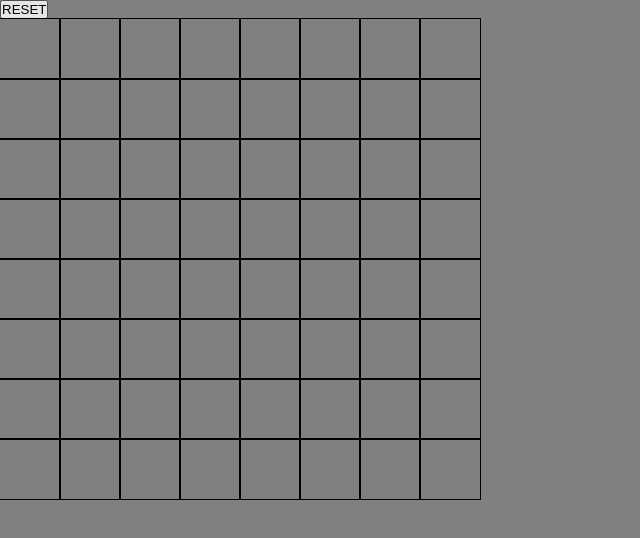
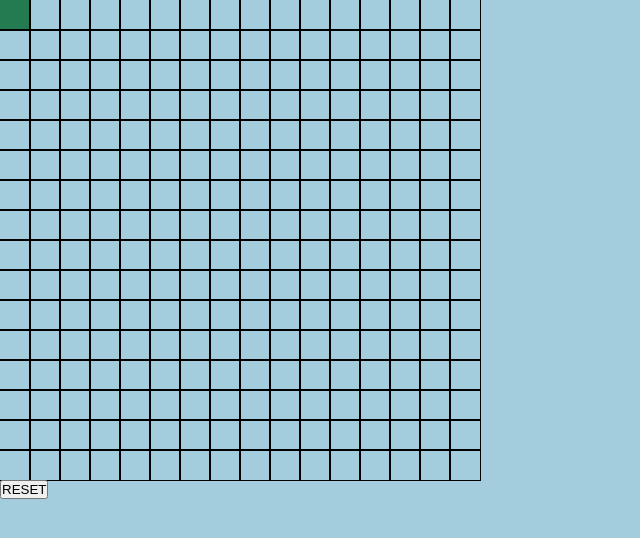
Before and after one commit to Stathis92/etchasketch, a plain HTML site: page index.html in a window 1280 px wide. Shown: the whole page, without its empty margins (0-640 px from the left). Drawn offline with Linux system fonts and the light colour scheme.

Commit message:
Add rainbow effect

```diff
--- a/index.html
+++ b/index.html
@@ -7,9 +7,9 @@
     <title>Etch-A-Sketch</title>
 </head>
 <body>
-    <div id="title"><button>RESET</button></div>
+    <div id="title"></div>
     <div id="gridContainer" class="gridContainer"></div>
-    <div id="menu"></div>
+    <div id="menu" class="reset"><button>RESET</button></div>
 
 
     <script src="script.js"></script>
--- a/script.js
+++ b/script.js
@@ -5,7 +5,6 @@ const setSize = document.querySelector("button");
 setSize.addEventListener("click", () => {
   customSize();
 });
-
 
 function createGrid() {
   const gridContainer = document.getElementById("gridContainer");
@@ -26,26 +25,27 @@ function createGrid() {
     for (let j = 0; j < GRID_SIZE; j++) {
       let newDiv = document.createElement("div");
       newDiv.id = "gridBox" + (i * GRID_SIZE + j);
-      newDiv.style.width = (customWidth / GRID_SIZE) + "px";
-      newDiv.style.height = (customHeight / GRID_SIZE) + "px";
+      newDiv.style.width = customWidth / GRID_SIZE + "px";
+      newDiv.style.height = customHeight / GRID_SIZE + "px";
       newDiv.style.outline = "1px";
       newDiv.style.outlineStyle = "solid";
 
       document.getElementById(gridRow.id).appendChild(newDiv);
 
       document.getElementById(newDiv.id).onmouseover = function () {
-        mouseOver(newDiv.id);
+        mouseDown(newDiv.id);
       };
     }
   }
 }
 
-function mouseOver(position) {
-  document.getElementById(position).style.backgroundColor = "black";
+function mouseDown(position) {
+  let randomColor = Math.floor(Math.random() * 16777215).toString(16);
+  document.getElementById(position).style.backgroundColor = "#" + randomColor;
 }
 
-function customSize(){
-  let input = prompt("Please enter Grid size (max 100):" );
+function customSize() {
+  let input = prompt("Please enter Grid size (max 100):");
   GRID_SIZE = input;
   const oldContainer = document.getElementById("gridContainer");
   const newContainer = document.createElement("div");
@@ -55,4 +55,4 @@ function customSize(){
   createGrid();
 }
 
-let GRID_SIZE = 8;
+let GRID_SIZE = 16;
--- a/style.css
+++ b/style.css
@@ -4,5 +4,5 @@
   }
 
   body {
-    background-color: gray;
+    background-color: rgb(163, 204, 220);
   }
```
